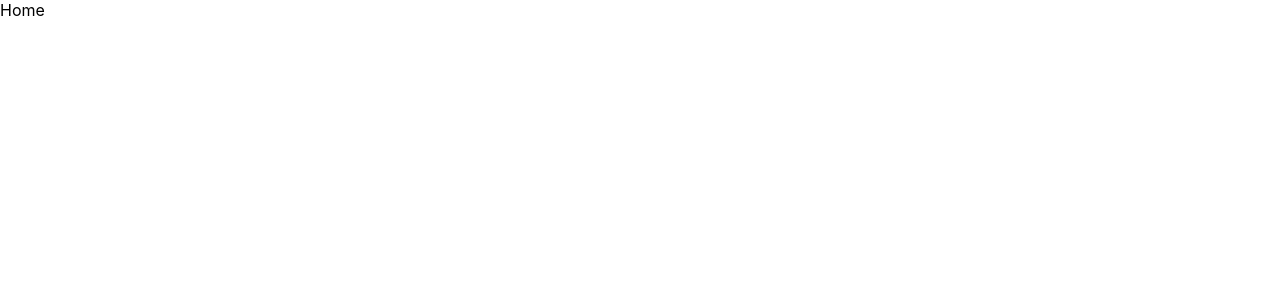
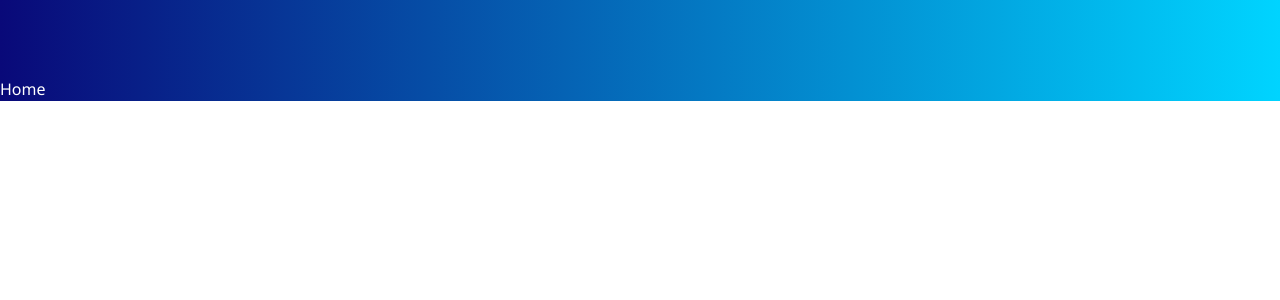
Before and after one commit to nurliman/knitto-test, a React (Create React App) app in the folder frontend-react/: page / in a window 1280 px wide. Shown: the top 300 px of the page. Built offline with nearby package versions, Linux system fonts and the light colour scheme.

Commit message:
install react-boostrasp

```diff
--- a/frontend-react/package.json
+++ b/frontend-react/package.json
@@ -14,7 +14,9 @@
     "@types/react-router-dom": "^5.1.5",
     "@types/redux": "^3.6.0",
     "@types/redux-thunk": "^2.1.0",
+    "bootstrap": "^4.5.2",
     "react": "^16.13.1",
+    "react-bootstrap": "^1.3.0",
     "react-dom": "^16.13.1",
     "react-redux": "^7.2.1",
     "react-router-dom": "^5.2.0",
--- a/frontend-react/public/index.html
+++ b/frontend-react/public/index.html
@@ -9,6 +9,7 @@
       name="description"
       content="Web site created using create-react-app"
     />
+    <link rel="stylesheet" href="https://stackpath.bootstrapcdn.com/bootstrap/4.5.2/css/bootstrap.min.css" integrity="sha384-JcKb8q3iqJ61gNV9KGb8thSsNjpSL0n8PARn9HuZOnIxN0hoP+VmmDGMN5t9UJ0Z" crossorigin="anonymous">
     <link rel="apple-touch-icon" href="%PUBLIC_URL%/logo192.png" />
     <!--
       manifest.json provides metadata used when your web app is installed on a
--- /dev/null
+++ b/frontend-react/src/App.css
@@ -0,0 +1,12 @@
+.main-container {
+    height: 100%;
+    width: 100%;
+    background: rgb(9,9,121);
+    background: linear-gradient(90deg, rgba(9,9,121,1) 0%, rgba(0,212,255,1) 100%);
+    color: white;
+    padding-top: 6%;
+    box-sizing: border-box;
+    overflow-y: auto;
+    overflow-x: hidden;
+    font-family: "Segoe UI";
+}
--- a/frontend-react/src/App.tsx
+++ b/frontend-react/src/App.tsx
@@ -1,17 +1,20 @@
-import React from 'react';
+import React from "react";
 import { Switch, Route, BrowserRouter as Router } from "react-router-dom";
+
+import "bootstrap/dist/css/bootstrap.min.css";
+import "./App.css";
 
 function App() {
   return (
     <Router>
-      <Switch>
-        <Route path="/" exact>
-          Home
-        </Route>
-        <Route path="/karyawan">
-          Karyawan
-        </Route>
-      </Switch>
+      <div className="main-container">
+        <Switch>
+          <Route path="/" exact>
+            Home
+          </Route>
+          <Route path="/karyawan">Karyawan</Route>
+        </Switch>
+      </div>
     </Router>
   );
 }
```
Also changed, not shown: 1 other file (tests, documents, lock files or other folders).
